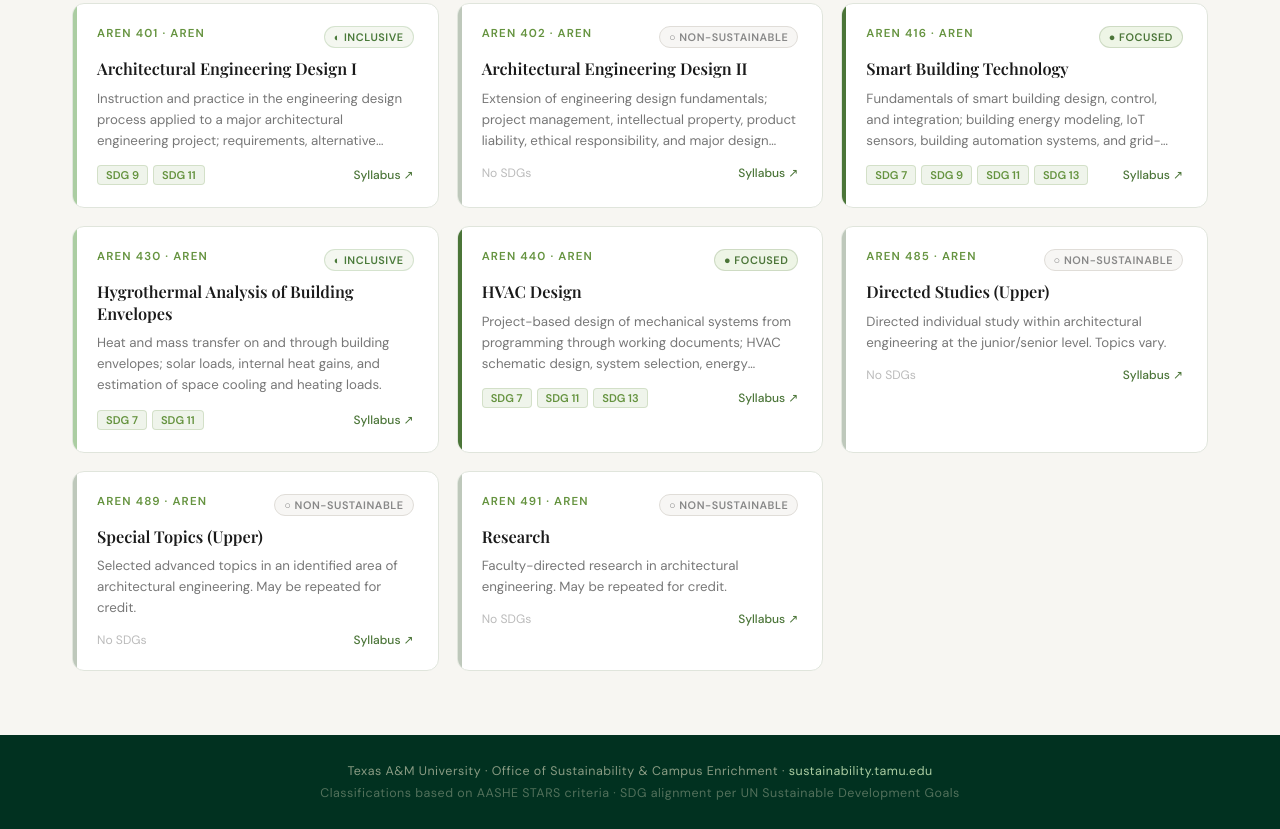
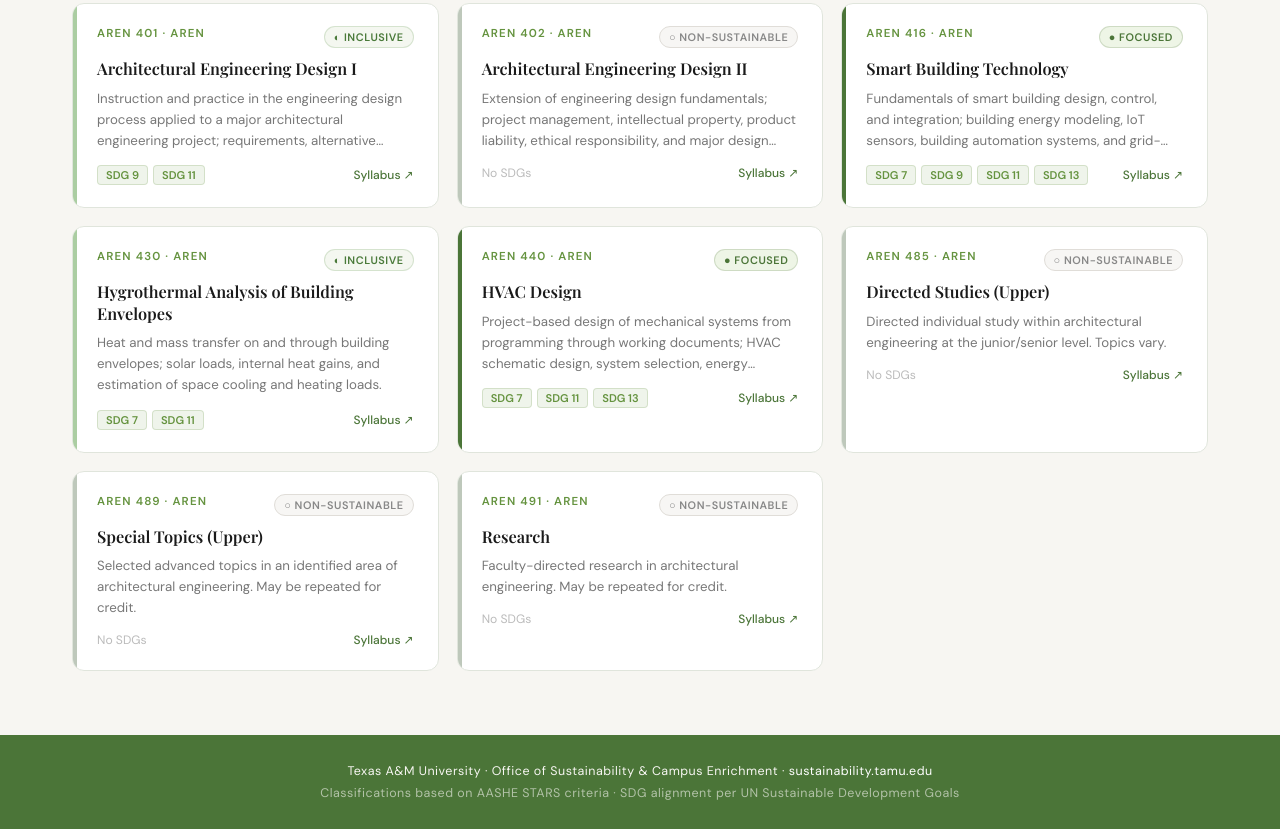
Before and after one commit to eliottelin/sustainable-course-guide-demo, a plain HTML site: page index.html in a window 1280 px wide. Shown: the part 1632-2461 px from the top of the page. Drawn offline with nearby package versions, Linux system fonts and the light colour scheme.

Commit message:
final color change for now

```diff
--- a/index.html
+++ b/index.html
@@ -480,14 +480,14 @@
 
   /* ── FOOTER ── */
   footer {
-    background: var(--green-deeper);
-    color: var(--green-muted);
+    background: var(--green-dark);
+    color: var(--off-white);
     text-align: center;
     padding: 28px 32px;
     font-size: 0.78rem;
     letter-spacing: 0.04em;
   }
-  footer a { color: var(--green-pale); text-decoration: none; }
+  footer a { color: var(--white); text-decoration: none; }
 
   /* ── ANIMATIONS ── */
   @keyframes fadeUp {
```
